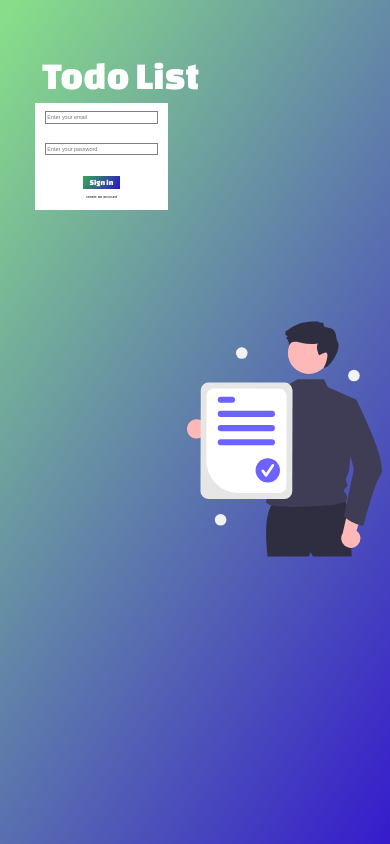
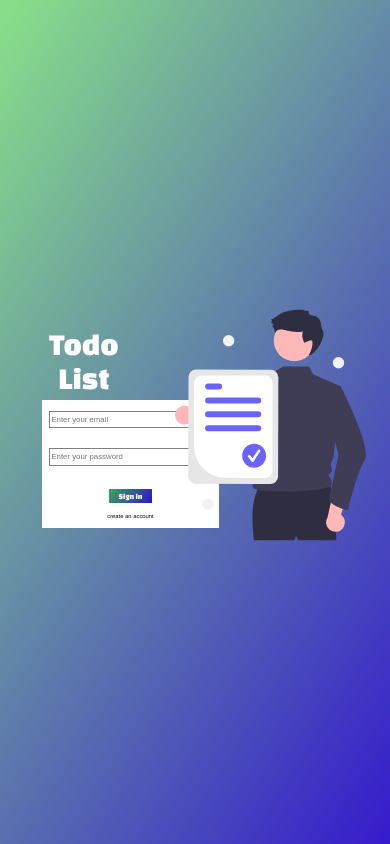
Before and after one commit to Khan-Khalil/todo-list, a React (Create React App) app: page / in a window 390 px wide. Built offline with nearby package versions, Linux system fonts and the light colour scheme; no server answers.

Commit message:
responsive login page

```diff
--- a/src/components/Welome.jsx
+++ b/src/components/Welome.jsx
@@ -64,7 +64,7 @@ export default function Welcome() {
 
     return(
         <div className="login-page">
-
+         <div className="h1-container">
          <h1>Todo List</h1>
          <form onSubmit={ registering ? handleRegister : handleSignIn}>
             <div className="login-container">
@@ -75,9 +75,9 @@ export default function Welcome() {
                       placeholder="Enter your email"
                       value={email}
                       onChange={handleEmailChange}
-                    /> <br/>
+                      /> <br/>
                    { registering && (
-                    <>
+                       <>
                     <label htmlFor="confirm-email">Confirm Email</label>
                     <input
                      type="email"
@@ -95,10 +95,10 @@ export default function Welcome() {
                      placeholder="Enter your password"
                      value={password}
                      onChange={handlePasswordChange}
-                    /> <br />
+                     /> <br />
 
                     {registering && (
-                     <>
+                        <>
                      <label htmlFor="confirm-password">Confirm Password</label>
                     <input
                     type="password"
@@ -114,7 +114,10 @@ export default function Welcome() {
 
             </div>
          </form>
+         </div>
+         <div className="svg">
          <img src={TodoSVG} className="todo-svg" />
+         </div>
         </div>
     )
 }
--- a/src/components/welcome.css
+++ b/src/components/welcome.css
@@ -4,44 +4,61 @@
     height: 100vh;
     background: linear-gradient(122.19deg, #87dd8a 1.89%, #2a00d5 113.56%);
     display: flex;
+    flex-direction: row;
+
+}
+
+/* .h1-container {
+  display: flex;
   flex-direction: column;
+  width: 80%;
+  margin-left: 10%;
+} */
+
+.h1-container {
+  display: flex;
+  flex-direction: column;
+  justify-content: center; /* Center vertically */
+  align-items: flex-start; /* Align to left */
+  width: 80%; /* Adjust width as needed */
+  padding: 0 5%; /* Add padding for spacing */
 }
-.login-page > h1 {
+
+.h1-container > h1 {
   font-family: "Changa One";
   font-weight: normal;
-  font-size: 10vw;
+  font-size: 8vw;
   color: white;
-  width: 50%;
-  margin-top: 14%;
-  margin-left: 6%;
+  margin-top: 10%; /* Adjusted margin top */
+  margin-left: 15%;
 }
 
 .login-container {
   display: flex;
+  flex-direction: column;
   align-items: center;
   justify-content: center;
-    flex-direction: column;
-    padding: 2% 3%;
   background: #ffffff;
-    width: 28%;
-    margin-left: 9%;
-    margin-top: 2%;
+  width: 150%;
+  margin-left: 20%;
+  margin-top: 4%;
+  padding: 10% 5% 2%;
 }
 
 .login-container > input {
+  width: 95%;
   height: auto;
-  width: 99%;
+  font-size: 2vw;
+  padding: 2% 1%;
+  margin-bottom: 1%;
   border: 1px solid gray;
   outline: none;
-  margin-bottom: 1%;
-  font-size: 1.4vw;
-  padding: 2% 1%;
 }
 
 .login-container > button {
-    padding: 2% 6%;
+  padding: 2% 6% ;
   border: none;
-    margin-bottom: 1%;
+  margin-bottom: 2%;
   cursor: pointer;
 }
 
@@ -57,77 +74,12 @@
 .create-account-button {
   background: none;
   margin-top: 2%;
-  font-size: 1vw;
+  font-size: 1.5vw;
 }
 
-.todo-svg {
-  @import url("https://fonts.googleapis.com/css2?family=Changa+One&display=swap");
-}
-.login-page {
-    height: 100vh;
-    background: linear-gradient(122.19deg, #87dd8a 1.89%, #2a00d5 113.56%);
-    display: flex;
-    flex-direction: column;
-}
-.login-page > h1 {
-  font-family: "Changa One";
-  font-weight: normal;
-  font-size: 10vw;
-  color: white;
-  width: 50%;
-  margin-top: 14%;
-  margin-left: 6%;
-}
-
-.login-container {
-    display: flex;
-    align-items: center;
-    justify-content: center;
-    flex-direction: column;
-    padding: 2% 3%;
-    background: #ffffff;
-    width: 28%;
-    margin-left: 9%;
-    margin-top: 2%;
-}
-
-.login-container > input {
-  height: auto;
-  width: 99%;
-  border: 1px solid gray;
-  outline: none;
-  margin-bottom: 1%;
-  font-size: 1.4vw;
-  padding: 2% 1%;
-}
-
-.login-container > button {
-    padding: 2% 6%;
-    border: none;
-    margin-bottom: 1%;
-    cursor: pointer;
-}
-
-.signin-register-button {
-  background: linear-gradient(122.19deg, #38a559 1.89%, #2a00d5 113.56%);
-  font-size: 2vw;
-  margin-top: 2%;
-  font-family: "Changa One";
-  font-weight: normal;
-  color: white;
-}
-
-.create-account-button {
-    background: none;
-  margin-top: 2%;
-  font-size: 1vw;
-}
 
 .todo-svg {
-  position: fixed;
-  top: 2%;
-  bottom: 2%;
-  right: 2%;
-  width: 50%; /* Adjust the width as needed */
-  height: 100vh;/* Adjust the maximum height as needed */
+  width: 80%;
+  height: 95%;
+  margin-top: 10%;
 }
```
Lines whose indentation alone changed are shown as unchanged.
